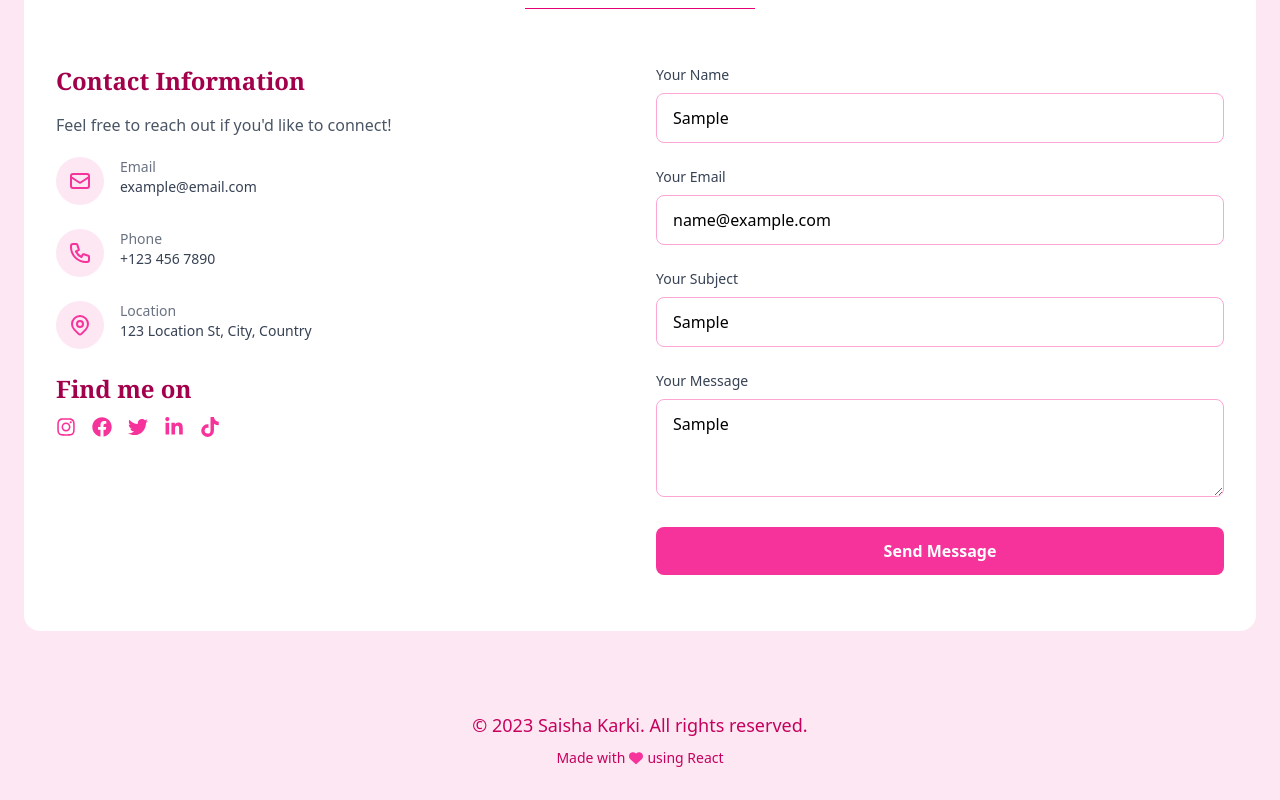
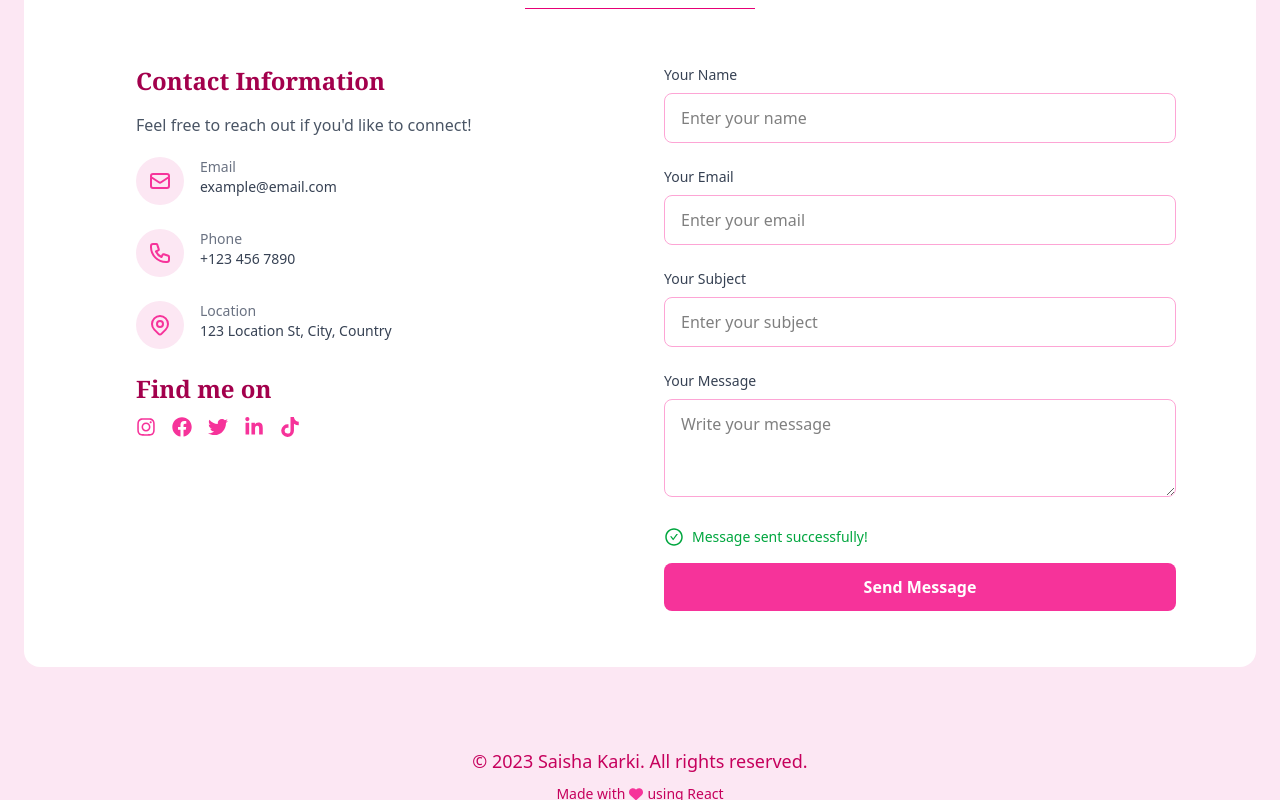
Before and after one commit to SaishaJSX/Saisha-portfolio, a React (Vite) app: page / in a window 1280 px wide. Both pictures are taken after typing "Sample", "name@example.com", "Sample", "Sample" into the empty fields and a click on the button "Send Message". Shown: the part 3055-3855 px from the top of the page. Built offline with nearby package versions, Linux system fonts and the light colour scheme.

Commit message:
Add validation and success message to contact form

```diff
--- a/package.json
+++ b/package.json
@@ -17,6 +17,7 @@
     "gsap": "^3.13.0",
     "lucide-react": "^0.511.0",
     "react": "^19.1.0",
+    "react-confetti": "^6.4.0",
     "react-dom": "^19.1.0",
     "react-icons": "^5.5.0",
     "react-router-dom": "^7.6.0",
--- a/src/components/ContactForm.jsx
+++ b/src/components/ContactForm.jsx
@@ -1,4 +1,5 @@
 import React, { useState } from "react";
+import { AiOutlineCheckCircle } from "react-icons/ai";
 
 const ContactForm = () => {
   const [formData, setFormData] = useState({
@@ -8,18 +9,53 @@ const ContactForm = () => {
     message: "",
   });
 
+  const [errors, setErrors] = useState({});
+  const [submitting, setSubmitting] = useState(false);
+  const [success, setSuccess] = useState(false);
+
+  const validate = () => {
+    const newErrors = {};
+    if (!formData.name.trim()) newErrors.name = "Name is required.";
+    if (!formData.email.trim()) {
+      newErrors.email = "Email is required.";
+    } else if (!/^\S+@\S+\.\S+$/.test(formData.email)) {
+      newErrors.email = "Invalid email format.";
+    }
+    if (!formData.subject.trim()) newErrors.subject = "Subject is required.";
+    if (!formData.message.trim()) newErrors.message = "Message is required.";
+    return newErrors;
+  };
+
   const handleChange = (e) => {
-    setFormData({ ...formData, [e.target.name]: e.target.value });
+    const { name, value } = e.target;
+    setFormData((prev) => ({ ...prev, [name]: value }));
+    setErrors((prev) => ({ ...prev, [name]: "" }));
   };
 
   const handleSubmit = (e) => {
     e.preventDefault();
-    alert("Form submitted! (Connect this to backend)");
-    // Connect to backend, Formspree, EmailJS, etc.
+    const validationErrors = validate();
+    if (Object.keys(validationErrors).length > 0) {
+      setErrors(validationErrors);
+      return;
+    }
+
+    setSubmitting(true);
+    setSuccess(false);
+
+    // Simulate async API call
+    setTimeout(() => {
+      setSubmitting(false);
+      setSuccess(true);
+      setFormData({ name: "", email: "", subject: "", message: "" });
+
+      // Auto-hide success after 4s
+      setTimeout(() => setSuccess(false), 4000);
+    }, 1500);
   };
 
   return (
-    <form onSubmit={handleSubmit} className="w-full">
+    <form onSubmit={handleSubmit} className="max-w-lg">
       {["name", "email", "subject", "message"].map((field, index) => (
         <div key={index} className="mb-5 sm:mb-6">
           <label
@@ -36,7 +72,9 @@ const ContactForm = () => {
               value={formData[field]}
               onChange={handleChange}
               placeholder="Write your message"
-              className="w-full px-3 py-2 sm:px-4 sm:py-3 border border-pink-300 rounded-lg"
+              className={`w-full px-3 py-2 sm:px-4 sm:py-3 border ${
+                errors[field] ? "border-red-400" : "border-pink-300"
+              } rounded-lg`}
             />
           ) : (
             <input
@@ -46,17 +84,54 @@ const ContactForm = () => {
               value={formData[field]}
               onChange={handleChange}
               placeholder={`Enter your ${field}`}
-              className="w-full px-3 py-2 sm:px-4 sm:py-3 border border-pink-300 rounded-lg"
+              className={`w-full px-3 py-2 sm:px-4 sm:py-3 border ${
+                errors[field] ? "border-red-400" : "border-pink-300"
+              } rounded-lg`}
             />
+          )}
+          {errors[field] && (
+            <p className="text-red-500 text-xs mt-1">{errors[field]}</p>
           )}
         </div>
       ))}
 
+      {success && (
+        <div className="flex items-center text-green-600 mb-4 text-sm font-medium">
+          <AiOutlineCheckCircle className="mr-2 text-xl" />
+          Message sent successfully!
+        </div>
+      )}
+
       <button
         type="submit"
-        className="w-full py-3 px-4 bg-pink-500 text-white font-semibold rounded-lg hover:bg-pink-600"
+        disabled={submitting}
+        className={`w-full py-3 px-4 flex items-center justify-center gap-2 bg-pink-500 text-white font-semibold rounded-lg hover:bg-pink-600 transition-colors ${
+          submitting ? "opacity-70 cursor-not-allowed" : ""
+        }`}
       >
-        Send Message
+        {submitting && (
+          <svg
+            className="animate-spin h-5 w-5 text-white"
+            xmlns="http://www.w3.org/2000/svg"
+            fill="none"
+            viewBox="0 0 24 24"
+          >
+            <circle
+              className="opacity-25"
+              cx="12"
+              cy="12"
+              r="10"
+              stroke="currentColor"
+              strokeWidth="4"
+            ></circle>
+            <path
+              className="opacity-75"
+              fill="currentColor"
+              d="M4 12a8 8 0 018-8v4a4 4 0 00-4 4H4z"
+            ></path>
+          </svg>
+        )}
+        {submitting ? "Sending..." : "Send Message"}
       </button>
     </form>
   );
--- a/src/components/ContactInfo.jsx
+++ b/src/components/ContactInfo.jsx
@@ -40,7 +40,7 @@ const ContactInfo = () => {
   ];
 
   return (
-    <div>
+<div className="ml-0 sm:ml-8 md:ml-20">
       <h3 className="text-xl sm:text-2xl font-semibold text-pink-800 mb-3 sm:mb-4 font-serif">
         Contact Information
       </h3>
--- a/src/pages/Contact.jsx
+++ b/src/pages/Contact.jsx
@@ -9,7 +9,7 @@ const Contact = () => {
         <h2 className="text-2xl sm:text-4xl font-bold text-pink-700 border-b border-pink-600 pb-2 mb-10 sm:mb-14 font-serif">
           Get in Touch
         </h2>
-        <div className="grid grid-cols-1 md:grid-cols-2 gap-8 w-full">
+        <div className="grid grid-cols-1 md:grid-cols-2 gap-12 w-full">
           <ContactInfo />
           <div className="w-full max-h-[600px] sm:max-h-none overflow-y-auto">
             <ContactForm />
```
Also changed, not shown: 1 other file (tests, documents, lock files or other folders).
